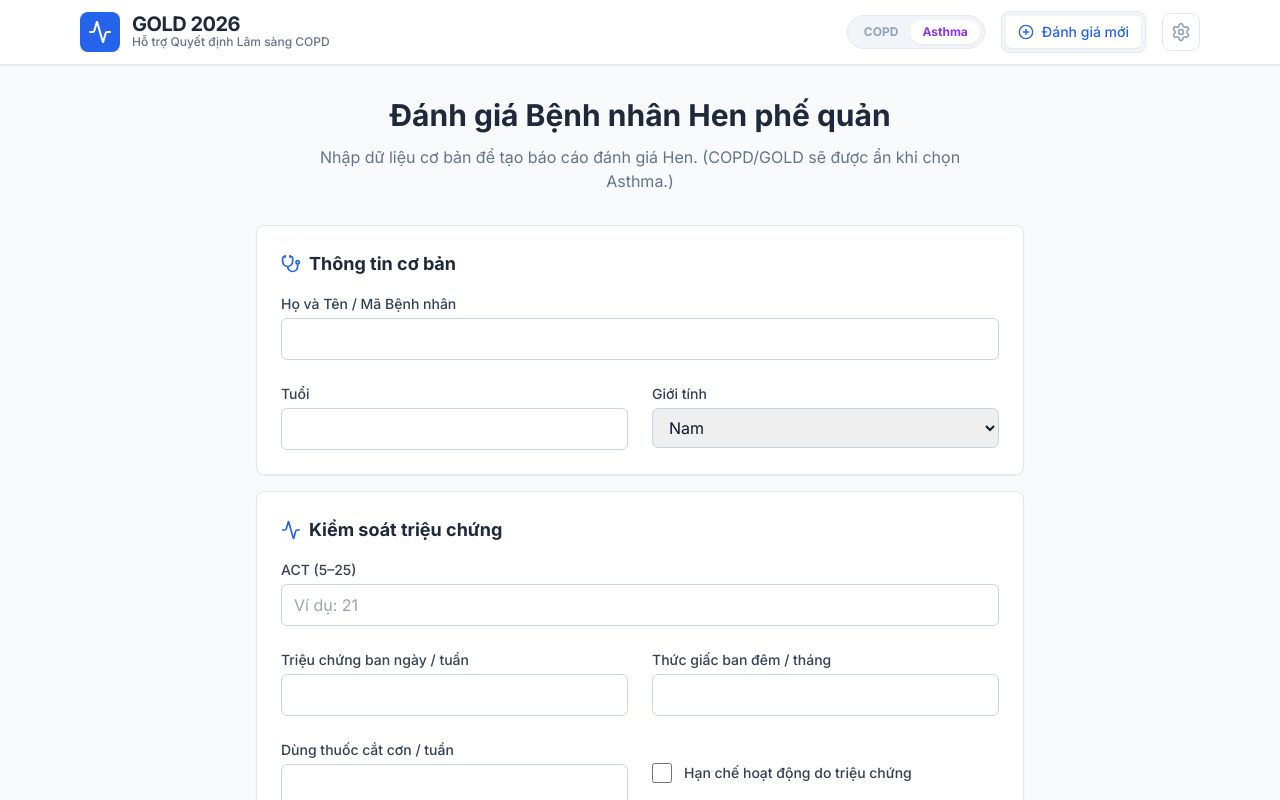
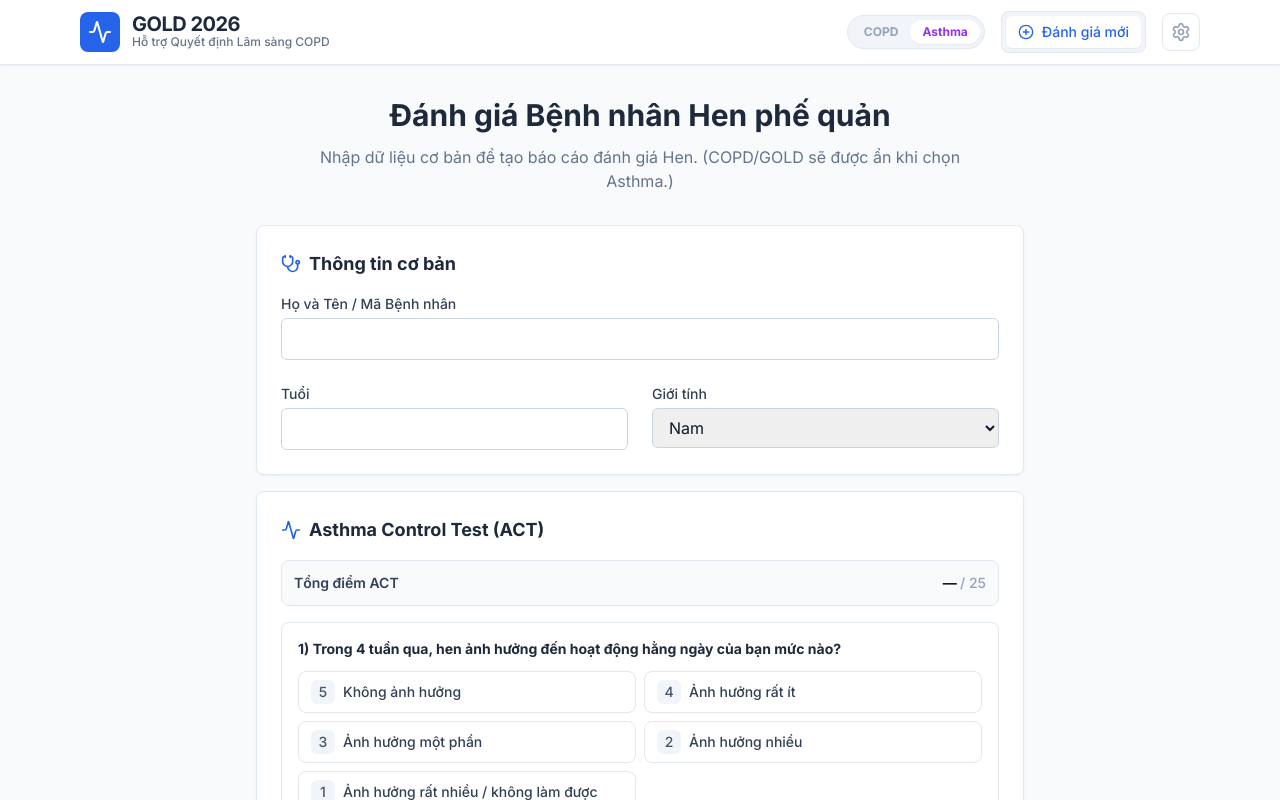
Before and after one commit to drvietcanh/copd, a React (Vite) app: page / in a window 1280 px wide. Both pictures are taken after a click on the button "Asthma". Shown: the top 800 px of the page. Built offline with nearby package versions, Linux system fonts and the light colour scheme.

Commit message:
Implement 5-question ACT and symptom checklist in AsthmaAssessment

```diff
--- a/components/AsthmaAssessment.tsx
+++ b/components/AsthmaAssessment.tsx
@@ -1,6 +1,6 @@
 import React, { useMemo, useState } from 'react';
 import { Activity, Stethoscope, FileText, AlertTriangle, Sparkles } from 'lucide-react';
-import { AsthmaData, buildAsthmaPromptForAiStudio, initialAsthmaData } from '../services/asthmaService';
+import { AsthmaData, buildAsthmaPromptForAiStudio, computeActScore, initialAsthmaData } from '../services/asthmaService';
 import { Gender } from '../types';
 
 interface AsthmaAssessmentProps {
@@ -25,12 +25,76 @@ const AsthmaAssessment: React.FC<AsthmaAssessmentProps> = ({
   };
 
   const quickSummary = useMemo(() => {
-    const act = parseInt(data.actScore || '0', 10);
+    const act = computeActScore(data);
     if (!act) return null;
     if (act >= 20) return { label: 'Kiểm soát tốt (ACT ≥ 20)', tone: 'emerald' as const };
     if (act >= 16) return { label: 'Kiểm soát một phần (ACT 16–19)', tone: 'amber' as const };
     return { label: 'Kiểm soát kém (ACT ≤ 15)', tone: 'red' as const };
-  }, [data.actScore]);
+  }, [data]);
+
+  const actScore = useMemo(() => computeActScore(data), [data]);
+
+  const ACT_QUESTIONS: Array<{
+    key: keyof AsthmaData;
+    title: string;
+    options: Array<{ score: number; label: string }>;
+  }> = [
+    {
+      key: 'actQ1',
+      title: '1) Trong 4 tuần qua, hen ảnh hưởng đến hoạt động hằng ngày của bạn mức nào?',
+      options: [
+        { score: 5, label: 'Không ảnh hưởng' },
+        { score: 4, label: 'Ảnh hưởng rất ít' },
+        { score: 3, label: 'Ảnh hưởng một phần' },
+        { score: 2, label: 'Ảnh hưởng nhiều' },
+        { score: 1, label: 'Ảnh hưởng rất nhiều / không làm được' },
+      ],
+    },
+    {
+      key: 'actQ2',
+      title: '2) Trong 4 tuần qua, bạn bị khó thở bao lâu một lần?',
+      options: [
+        { score: 5, label: 'Không có' },
+        { score: 4, label: '1–2 lần/tuần' },
+        { score: 3, label: '3–6 lần/tuần' },
+        { score: 2, label: 'Mỗi ngày 1 lần' },
+        { score: 1, label: 'Nhiều lần mỗi ngày' },
+      ],
+    },
+    {
+      key: 'actQ3',
+      title: '3) Trong 4 tuần qua, bạn thức giấc ban đêm/khó ngủ do triệu chứng hen bao lâu một lần?',
+      options: [
+        { score: 5, label: 'Không có' },
+        { score: 4, label: '1–2 lần' },
+        { score: 3, label: '1 lần/tuần' },
+        { score: 2, label: '2–3 lần/tuần' },
+        { score: 1, label: '≥4 lần/tuần' },
+      ],
+    },
+    {
+      key: 'actQ4',
+      title: '4) Trong 4 tuần qua, bạn dùng thuốc cắt cơn (SABA/reliever) bao lâu một lần?',
+      options: [
+        { score: 5, label: 'Không dùng' },
+        { score: 4, label: '≤1 lần/tuần' },
+        { score: 3, label: '2–3 lần/tuần' },
+        { score: 2, label: '1 lần/ngày' },
+        { score: 1, label: 'Nhiều lần/ngày' },
+      ],
+    },
+    {
+      key: 'actQ5',
+      title: '5) Bạn tự đánh giá mức độ kiểm soát hen của mình trong 4 tuần qua như thế nào?',
+      options: [
+        { score: 5, label: 'Kiểm soát hoàn toàn' },
+        { score: 4, label: 'Kiểm soát tốt' },
+        { score: 3, label: 'Kiểm soát một phần' },
+        { score: 2, label: 'Kiểm soát kém' },
+        { score: 1, label: 'Không kiểm soát' },
+      ],
+    },
+  ];
 
   const handleAnalyze = async () => {
     onSetError(null);
@@ -125,21 +189,56 @@ const AsthmaAssessment: React.FC<AsthmaAssessmentProps> = ({
         <div className="bg-white rounded-lg shadow-sm border border-slate-200 p-6">
           <div className="flex items-center gap-2 font-bold text-slate-800 text-lg mb-4">
             <Activity className="w-5 h-5 text-blue-600" />
-            Kiểm soát triệu chứng
+            Asthma Control Test (ACT)
+          </div>
+          <div className="space-y-4">
+            <div className="flex items-center justify-between gap-3 p-3 bg-slate-50 rounded-lg border border-slate-200">
+              <div className="text-sm font-semibold text-slate-700">Tổng điểm ACT</div>
+              <div className="text-sm font-bold text-slate-900">
+                {actScore ?? '—'} <span className="text-slate-400 font-medium">/ 25</span>
+              </div>
+            </div>
+
+            <div className="space-y-4">
+              {ACT_QUESTIONS.map((q) => (
+                <div key={q.key} className="p-4 bg-white border border-slate-200 rounded-lg">
+                  <div className="text-sm font-bold text-slate-800 mb-3">{q.title}</div>
+                  <div className="grid grid-cols-1 md:grid-cols-2 gap-2">
+                    {q.options.map((opt) => {
+                      const selected = (data[q.key] as string) === String(opt.score);
+                      return (
+                        <button
+                          key={opt.score}
+                          type="button"
+                          onClick={() => handleChange(q.key, String(opt.score))}
+                          className={`text-left px-3 py-2 rounded-lg border text-sm font-medium transition-all ${
+                            selected
+                              ? 'bg-blue-600 text-white border-blue-600 shadow-sm'
+                              : 'bg-white text-slate-700 border-slate-200 hover:border-blue-300 hover:bg-blue-50'
+                          }`}
+                        >
+                          <span className={`inline-flex items-center justify-center w-6 h-6 rounded-md mr-2 ${
+                            selected ? 'bg-white/20' : 'bg-slate-100 text-slate-600'
+                          }`}>
+                            {opt.score}
+                          </span>
+                          {opt.label}
+                        </button>
+                      );
+                    })}
+                  </div>
+                </div>
+              ))}
+            </div>
+          </div>
+        </div>
+
+        <div className="bg-white rounded-lg shadow-sm border border-slate-200 p-6">
+          <div className="flex items-center gap-2 font-bold text-slate-800 text-lg mb-4">
+            <Activity className="w-5 h-5 text-blue-600" />
+            Checklist triệu chứng đơn giản
           </div>
           <div className="grid grid-cols-1 md:grid-cols-2 gap-6">
-            <div className="md:col-span-2">
-              <label className="block text-sm font-medium text-slate-700 mb-1">ACT (5–25)</label>
-              <input
-                type="number"
-                min="5"
-                max="25"
-                value={data.actScore}
-                onChange={(e) => handleChange('actScore', e.target.value)}
-                className="w-full px-3 py-2 border border-slate-300 rounded-md focus:ring-2 focus:ring-blue-500 outline-none"
-                placeholder="Ví dụ: 21"
-              />
-            </div>
             <div>
               <label className="block text-sm font-medium text-slate-700 mb-1">Triệu chứng ban ngày / tuần</label>
               <input
--- a/services/asthmaService.ts
+++ b/services/asthmaService.ts
@@ -8,7 +8,11 @@ export interface AsthmaData {
   sex: Gender;
 
   // Control & symptoms
-  actScore: string; // 5-25
+  actQ1: string; // 1-5
+  actQ2: string; // 1-5
+  actQ3: string; // 1-5
+  actQ4: string; // 1-5
+  actQ5: string; // 1-5
   daytimeSymptomsPerWeek: string; // number
   nightAwakeningsPerMonth: string; // number
   relieverUsePerWeek: string; // number
@@ -36,7 +40,11 @@ export const initialAsthmaData: AsthmaData = {
   age: '',
   sex: Gender.MALE,
 
-  actScore: '',
+  actQ1: '',
+  actQ2: '',
+  actQ3: '',
+  actQ4: '',
+  actQ5: '',
   daytimeSymptomsPerWeek: '',
   nightAwakeningsPerMonth: '',
   relieverUsePerWeek: '',
@@ -58,14 +66,24 @@ export const initialAsthmaData: AsthmaData = {
 
 const sanitize = (s: any) => String(s ?? '').replace(/\r\n/g, '\n').replace(/\r/g, '\n').trim();
 
+export const computeActScore = (data: AsthmaData): number | null => {
+  const qs = [data.actQ1, data.actQ2, data.actQ3, data.actQ4, data.actQ5].map((v) => parseInt(v || '', 10));
+  if (qs.some((n) => isNaN(n))) return null;
+  const sum = qs.reduce((a, b) => a + b, 0);
+  // ACT total should be 5..25 (each 1..5)
+  if (sum < 5 || sum > 25) return null;
+  return sum;
+};
+
 const buildAsthmaPatientDescription = (data: AsthmaData) => {
+  const actScore = computeActScore(data);
   return sanitize(`
 DỮ LIỆU BỆNH NHÂN (HEN PHẾ QUẢN):
 - Họ tên/Mã: ${sanitize(data.patientName || 'N/A')}
 - Tuổi: ${sanitize(data.age || 'N/A')}, Giới: ${sanitize(data.sex || 'N/A')}
 
 KIỂM SOÁT TRIỆU CHỨNG:
-- ACT: ${sanitize(data.actScore || 'N/A')} (5–25)
+- ACT: ${actScore ?? 'N/A'} (5–25)
 - Triệu chứng ban ngày/tuần: ${sanitize(data.daytimeSymptomsPerWeek || 'N/A')}
 - Thức giấc ban đêm/tháng: ${sanitize(data.nightAwakeningsPerMonth || 'N/A')}
 - Dùng thuốc cắt cơn/tuần: ${sanitize(data.relieverUsePerWeek || 'N/A')}
```
